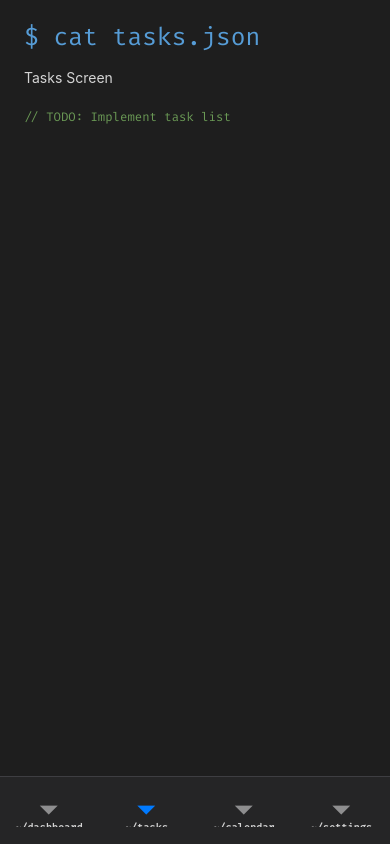
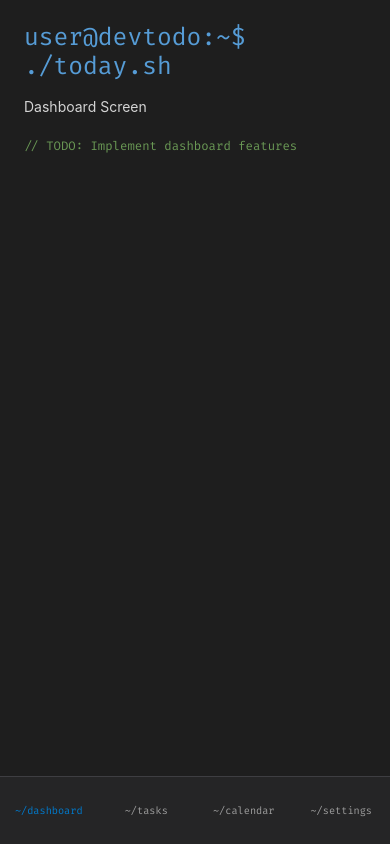
Before and after one commit to CypherNinjaa/ToDoAppExpo, a React Native app: screen /Tasks in a window 390 px wide. Built offline with nearby package versions, Linux system fonts and the light colour scheme.

Commit message:
feat: implement custom tab navigation with active state management

```diff
--- a/src/navigation/AppNavigator.tsx
+++ b/src/navigation/AppNavigator.tsx
@@ -1,66 +1,84 @@
-import React from 'react';
-import { createBottomTabNavigator } from '@react-navigation/bottom-tabs';
-import { NavigationContainer } from '@react-navigation/native';
+import React, { useState } from 'react';
+import { View, TouchableOpacity, Text, StyleSheet } from 'react-native';
 import { DashboardScreen, TasksScreen, CalendarScreen, SettingsScreen } from '../screens';
 import { Theme } from '../constants';
-import { Platform } from 'react-native';
 
-const Tab = createBottomTabNavigator();
+type TabName = 'Dashboard' | 'Tasks' | 'Calendar' | 'Settings';
+
+interface Tab {
+  name: TabName;
+  label: string;
+  component: React.ComponentType;
+}
+
+const tabs: Tab[] = [
+  { name: 'Dashboard', label: '~/dashboard', component: DashboardScreen },
+  { name: 'Tasks', label: '~/tasks', component: TasksScreen },
+  { name: 'Calendar', label: '~/calendar', component: CalendarScreen },
+  { name: 'Settings', label: '~/settings', component: SettingsScreen },
+];
 
 export const AppNavigator = () => {
+  const [activeTab, setActiveTab] = useState<TabName>('Dashboard');
+
+  const ActiveScreen = tabs.find((tab) => tab.name === activeTab)?.component || DashboardScreen;
+
   return (
-    <NavigationContainer>
-      <Tab.Navigator
-        screenOptions={{
-          headerShown: false,
-          tabBarStyle: {
-            backgroundColor: Theme.colors.surface,
-            borderTopWidth: 1,
-            borderTopColor: Theme.colors.border,
-            height: Platform.OS === 'ios' ? 88 : 68,
-            paddingBottom: Platform.OS === 'ios' ? 24 : 8,
-            paddingTop: 8,
-          },
-          tabBarLabelStyle: {
-            fontFamily: Theme.typography.fontFamily.mono,
-            fontSize: Theme.typography.fontSize.xs,
-            fontWeight: Theme.typography.fontWeight.semibold,
-            color: Theme.colors.textPrimary,
-          },
-          tabBarItemStyle: {
-            paddingVertical: 4,
-          },
-        }}
-      >
-        <Tab.Screen
-          name="Dashboard"
-          component={DashboardScreen}
-          options={{
-            tabBarLabel: '~/dashboard',
-          }}
-        />
-        <Tab.Screen
-          name="Tasks"
-          component={TasksScreen}
-          options={{
-            tabBarLabel: '~/tasks',
-          }}
-        />
-        <Tab.Screen
-          name="Calendar"
-          component={CalendarScreen}
-          options={{
-            tabBarLabel: '~/calendar',
-          }}
-        />
-        <Tab.Screen
-          name="Settings"
-          component={SettingsScreen}
-          options={{
-            tabBarLabel: '~/settings',
-          }}
-        />
-      </Tab.Navigator>
-    </NavigationContainer>
+    <View style={styles.container}>
+      {/* Screen Content */}
+      <View style={styles.screenContainer}>
+        <ActiveScreen />
+      </View>
+
+      {/* Custom Tab Bar */}
+      <View style={styles.tabBar}>
+        {tabs.map((tab) => {
+          const isActive = activeTab === tab.name;
+          return (
+            <TouchableOpacity
+              key={tab.name}
+              style={styles.tabButton}
+              onPress={() => setActiveTab(tab.name)}
+              activeOpacity={0.7}
+            >
+              <Text style={[styles.tabLabel, isActive && styles.tabLabelActive]}>{tab.label}</Text>
+            </TouchableOpacity>
+          );
+        })}
+      </View>
+    </View>
   );
 };
+
+const styles = StyleSheet.create({
+  container: {
+    flex: 1,
+    backgroundColor: Theme.colors.background,
+  },
+  screenContainer: {
+    flex: 1,
+  },
+  tabBar: {
+    flexDirection: 'row',
+    backgroundColor: Theme.colors.surface,
+    borderTopWidth: 1,
+    borderTopColor: Theme.colors.border,
+    height: 68,
+    paddingBottom: 8,
+    paddingTop: 8,
+  },
+  tabButton: {
+    flex: 1,
+    justifyContent: 'center',
+    alignItems: 'center',
+    paddingVertical: 4,
+  },
+  tabLabel: {
+    fontFamily: Theme.typography.fontFamily.mono,
+    fontSize: 10,
+    color: Theme.colors.textSecondary,
+  },
+  tabLabelActive: {
+    color: Theme.colors.primary,
+  },
+});
```
